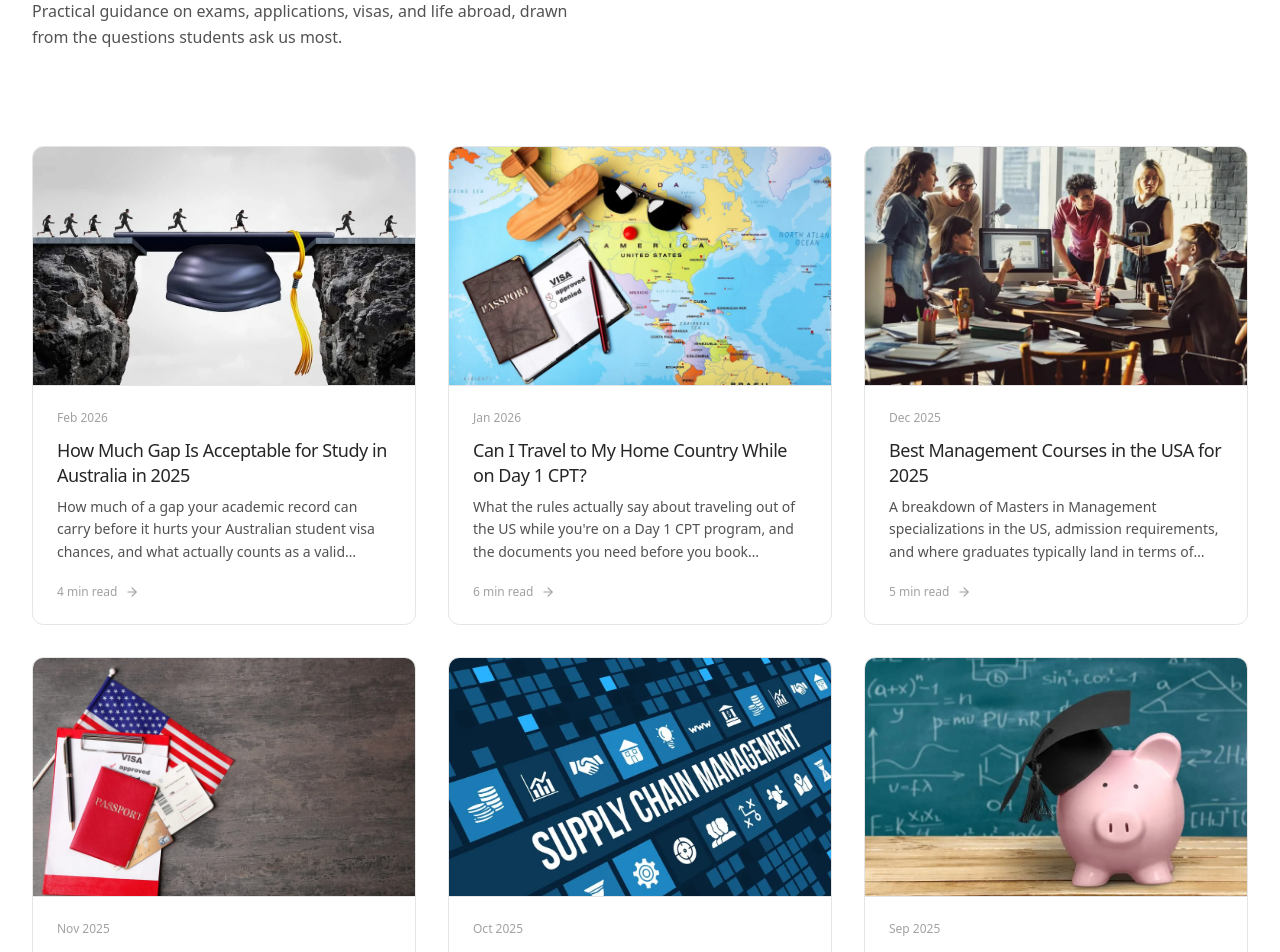
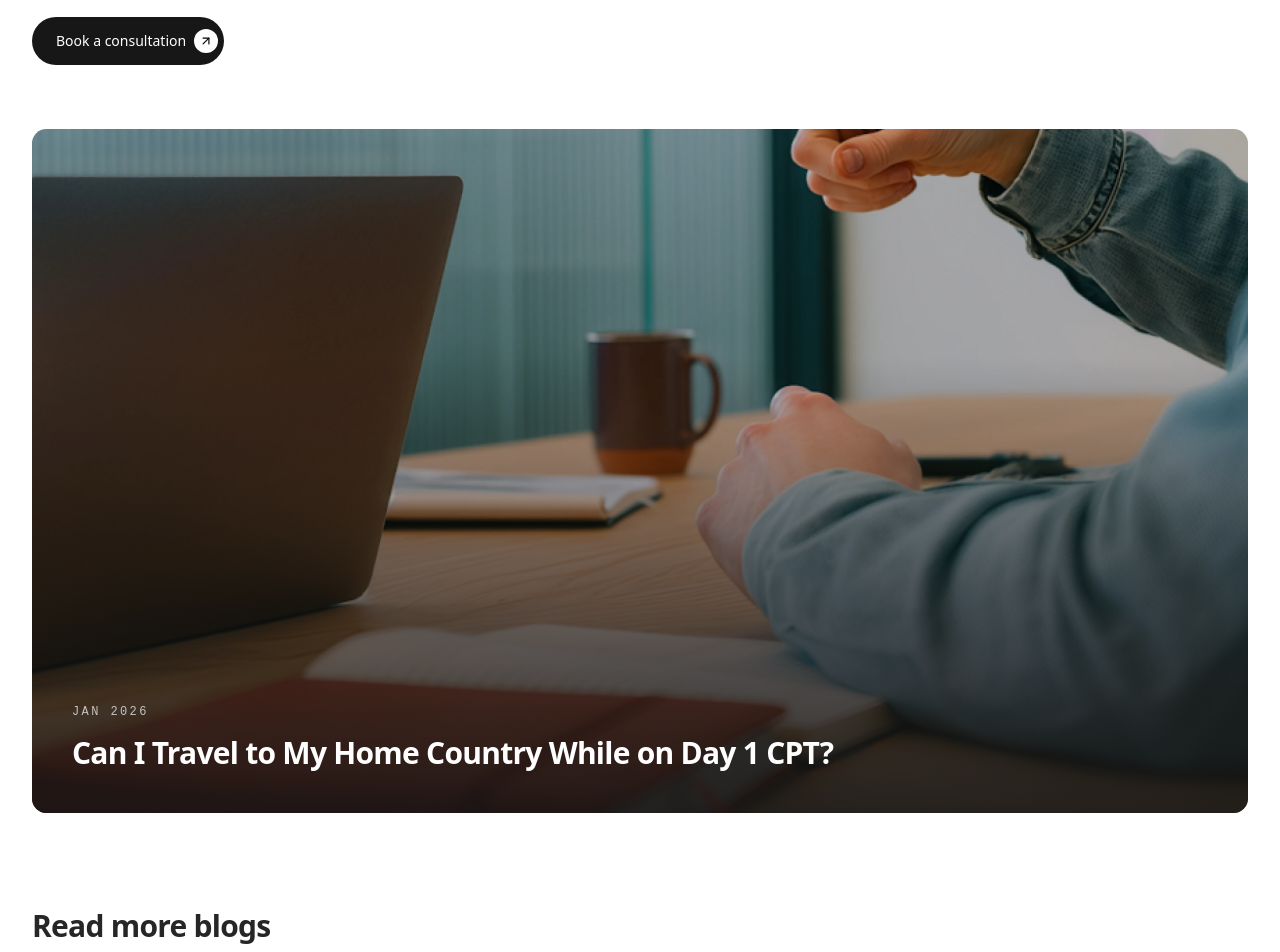
Before and after one commit to LeelaMohan217/J-Monk-Devops, a React (Vite) app: page /educonnect/blog in a window 1280 px wide. Shown: the part 340-1292 px from the top of the page. Built offline with nearby package versions, Linux system fonts and the light colour scheme.

Commit message:
Add a featured post and consultation CTA to the EduConnect blog header

```diff
--- a/src/sites/educonnect/pages/Blog.jsx
+++ b/src/sites/educonnect/pages/Blog.jsx
@@ -19,6 +19,16 @@ const Blog = () => {
 
       <section className="bg-surface pb-16 md:pb-24">
         <div className="mx-auto max-w-7xl px-6 md:px-8">
+          <motion.h2
+            variants={fadeIn("up", 0)}
+            initial="hidden"
+            whileInView="show"
+            viewport={{ once: true, amount: 0.6 }}
+            className="mb-8 text-2xl font-semibold leading-[1.1] tracking-tight text-neutral-800 sm:text-3xl md:mb-10"
+          >
+            Read more blogs
+          </motion.h2>
+
           <ul className="grid gap-6 sm:grid-cols-2 lg:grid-cols-3 lg:gap-8">
             {blogPosts.map((post, index) => (
               <motion.li
--- a/src/sites/educonnect/pages/blog/PageHeaderSection.jsx
+++ b/src/sites/educonnect/pages/blog/PageHeaderSection.jsx
@@ -1,12 +1,21 @@
+import { Link } from "react-router-dom";
 import { motion } from "framer-motion";
+import { ArrowUpRight } from "lucide-react";
 import { fadeIn } from "../../../../shared/variants";
 import { PAGE_HEADING_SIZE } from "../../../../shared/headingSizes";
+import GlazeSweep from "../../../../shared/components/GlazeSweep";
+import { blogPosts } from "../../blogPosts";
+
+const featured = blogPosts.find(
+  (post) => post.slug === "travel-home-country-day1-cpt"
+);
 
 const pageHeader = {
   eyebrow: "Blog",
   headingLead: "Notes from the ",
   headingAccent: "study abroad process.",
   lead: "Practical guidance on exams, applications, visas, and life abroad, drawn from the questions students ask us most.",
+  cta: { label: "Book a consultation", href: "/educonnect/contact" },
 };
 
 const PageHeaderSection = () => {
@@ -27,10 +36,10 @@ const PageHeaderSection = () => {
             variants={fadeIn("up", 0.15)}
             initial="hidden"
             animate="show"
-            className={`max-w-3xl font-semibold text-neutral-800 ${PAGE_HEADING_SIZE}`}
+            className={`max-w-4xl font-semibold text-neutral-800 ${PAGE_HEADING_SIZE}`}
           >
             {pageHeader.headingLead}
-            <span className="font-['Playfair_Display',serif] text-red-600 italic">
+            <span className="font-['Playfair_Display',serif] text-red-600 italic md:whitespace-nowrap">
               {pageHeader.headingAccent}
             </span>
           </motion.h1>
@@ -43,7 +52,61 @@ const PageHeaderSection = () => {
           >
             {pageHeader.lead}
           </motion.p>
+
+          <motion.div
+            variants={fadeIn("up", 0.45)}
+            initial="hidden"
+            animate="show"
+            className="mt-2"
+          >
+            <Link
+              to={pageHeader.cta.href}
+              className="group relative inline-flex w-fit items-center gap-2 overflow-hidden whitespace-nowrap rounded-full bg-neutral-900 py-3 pl-6 pr-1.5 text-sm font-medium text-white transition-colors duration-300 hover:bg-neutral-800 focus-visible:outline-2 focus-visible:outline-offset-2 focus-visible:outline-neutral-900"
+            >
+              <GlazeSweep className="bg-white/30" />
+              {pageHeader.cta.label}
+              <span className="flex h-6 w-6 shrink-0 items-center justify-center rounded-full bg-white text-black transition-transform duration-300 group-hover:rotate-45">
+                <ArrowUpRight className="h-3.5 w-3.5" aria-hidden="true" />
+              </span>
+            </Link>
+          </motion.div>
         </div>
+
+        <motion.div
+          variants={fadeIn("up", 0.6)}
+          initial="hidden"
+          animate="show"
+          className="mt-12 w-full md:mt-16"
+        >
+          <Link
+            to={`/educonnect/blog/${featured.slug}`}
+            className="group relative block overflow-hidden rounded-2xl focus-visible:outline-2 focus-visible:outline-offset-2 focus-visible:outline-red-600"
+          >
+            <img
+              src={featured.image}
+              alt={featured.imageAlt}
+              width="1600"
+              height="1066"
+              decoding="async"
+              className="aspect-[16/9] w-full object-cover object-center transition-transform duration-500 group-hover:scale-105"
+            />
+
+            <div
+              className="absolute inset-x-0 bottom-0 h-2/3 bg-gradient-to-t from-neutral-900/90 via-neutral-900/50 to-transparent"
+              aria-hidden="true"
+            />
+
+            <div className="absolute inset-x-0 bottom-0 p-6 md:p-10">
+              <span className="block font-['IBM_Plex_Mono',monospace] text-xs uppercase tracking-[0.2em] text-white/70">
+                {featured.date}
+              </span>
+
+              <h2 className="mt-3 max-w-3xl text-xl font-semibold leading-snug tracking-tight text-white sm:text-2xl md:text-3xl">
+                {featured.title}
+              </h2>
+            </div>
+          </Link>
+        </motion.div>
       </div>
     </section>
   );
```
Also changed, not shown: src/sites/educonnect/assets/blog/can-i-travel.webp.
